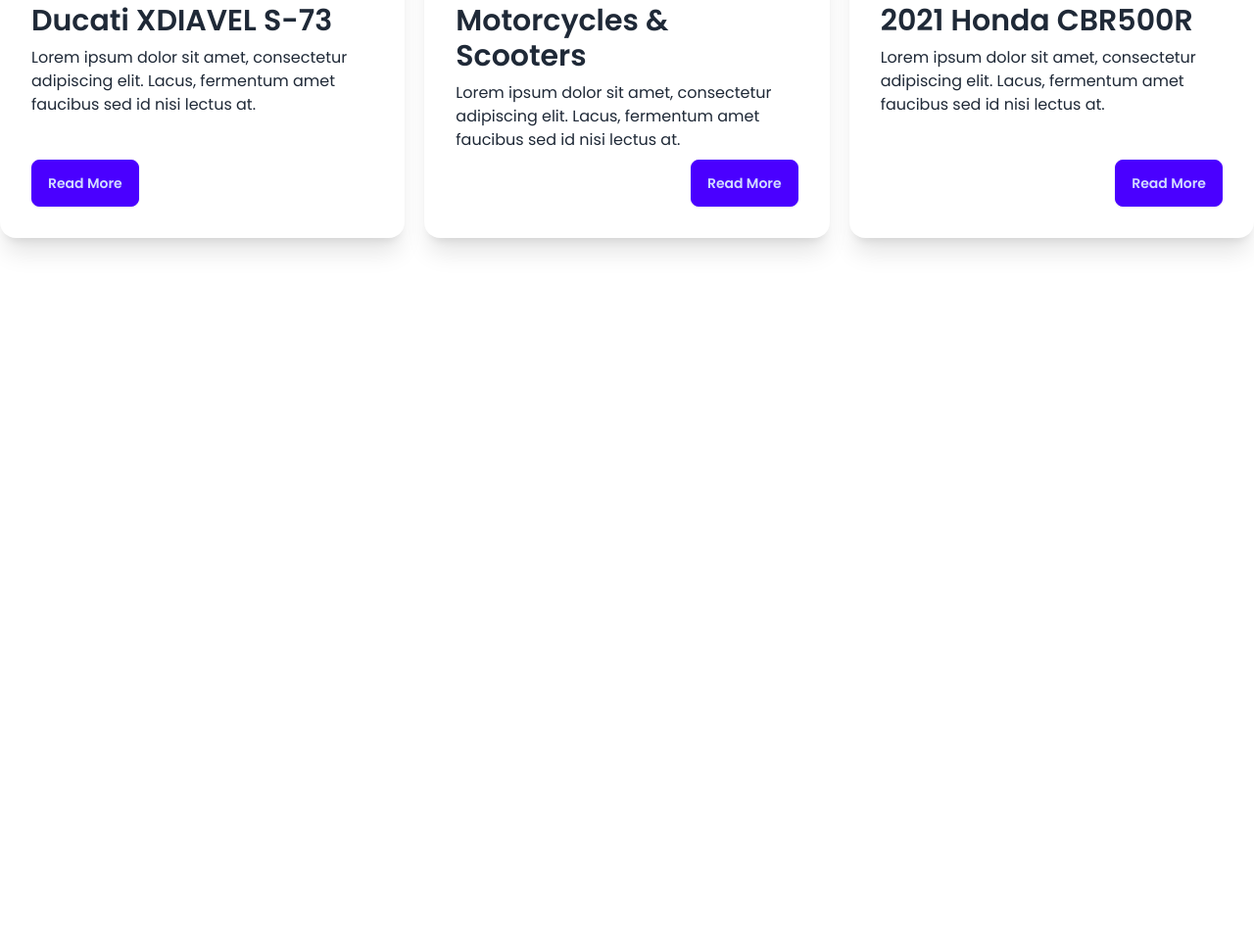
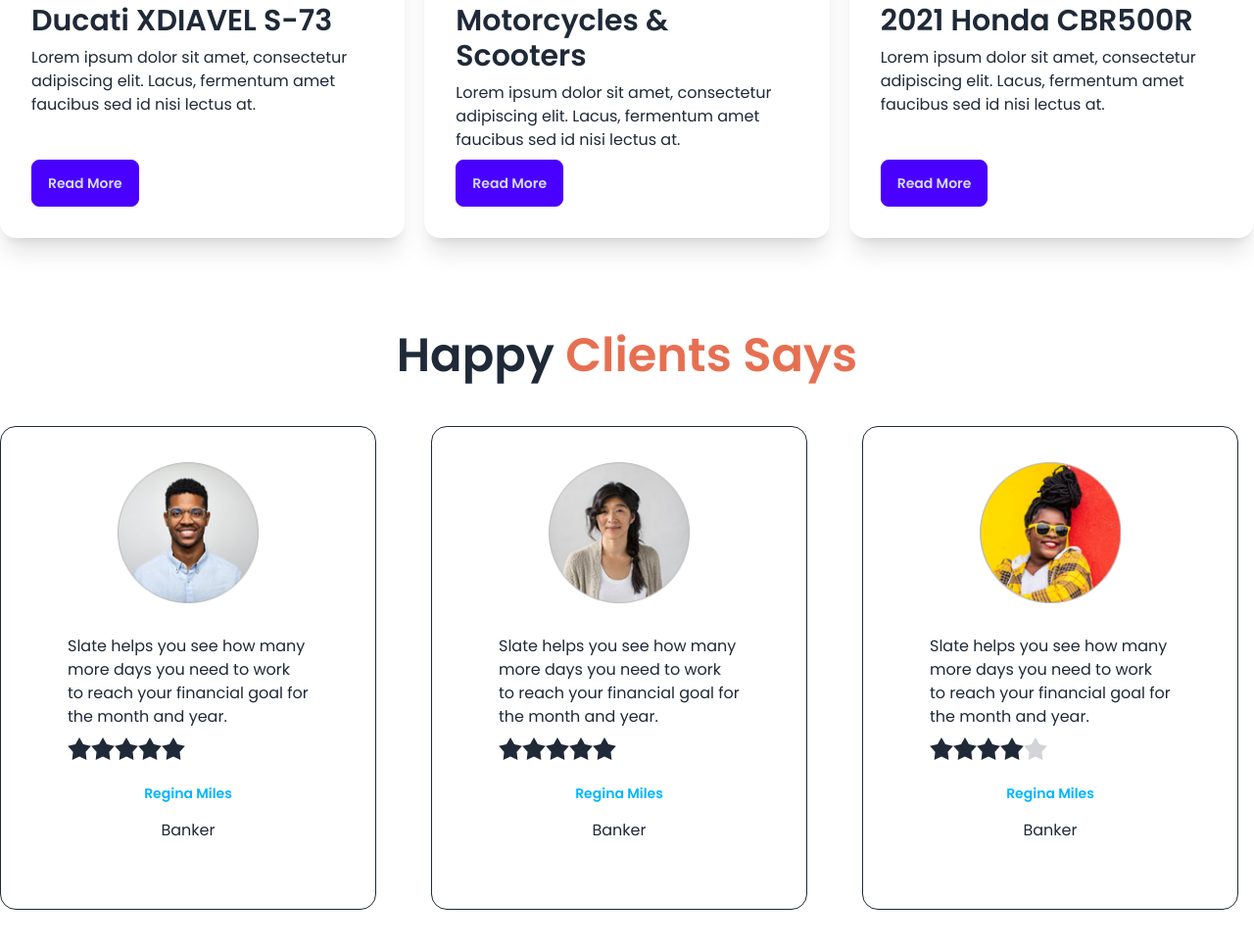
Before and after one commit to rironib/biker-zone, a plain HTML site: page index.html in a window 1280 px wide. Shown: the part 1099-2066 px from the top of the page at 98% size. Before the commit the page ends 1438 px from the top, so only its background shows below. Drawn offline with nearby package versions, Linux system fonts and the light colour scheme.

Commit message:
Clients section added

```diff
--- a/index.html
+++ b/index.html
@@ -203,7 +203,7 @@
                         <p>Lorem ipsum dolor sit amet, consectetur adipiscing elit. Lacus, fermentum amet faucibus sed
                             id
                             nisi lectus at.</p>
-                        <div class="card-actions justify-end">
+                        <div class="card-actions">
                             <button class="btn text-white btn-primary">Read More</button>
                         </div>
                     </div>
@@ -216,8 +216,95 @@
                         <p>Lorem ipsum dolor sit amet, consectetur adipiscing elit. Lacus, fermentum amet faucibus sed
                             id
                             nisi lectus at.</p>
-                        <div class="card-actions justify-end">
+                        <div class="card-actions">
                             <button class="btn text-white btn-primary">Read More</button>
+                        </div>
+                    </div>
+                </div>
+            </div>
+        </section>
+
+        <!-- Happy Clients -->
+        <section class="my-24">
+            <h3 class="text-5xl mb-12 font-semibold text-center">
+                Happy <span class="text-bike-primary">Clients Says</span>
+            </h3>
+            <div class="grid gap-10 grid-cols-1 md:grid-cols-2 lg:grid-cols-3">
+                <div class="card w-96 bg-base-100 p-9 border border-gray-400">
+                    <figure><img class="w-36" src="images/others/user-1.png" alt="Shoes" /></figure>
+                    <div class="card-body">
+                        <p>
+                            Slate helps you see how
+                            many more days you need
+                            to work to reach your financial
+                            goal for the month and year.
+                        </p>
+                        <div class="rating">
+                            <input type="radio" name="rating-2" class="mask mask-star-2 bg-orange-400" />
+                            <input type="radio" name="rating-2" class="mask mask-star-2 bg-orange-400" />
+                            <input type="radio" name="rating-2" class="mask mask-star-2 bg-orange-400" />
+                            <input type="radio" name="rating-2" class="mask mask-star-2 bg-orange-400" checked />
+                            <input type="radio" name="rating-2" class="mask mask-star-2 bg-orange-400" />
+                        </div>
+                        <div class="text-center space-y-4 mt-4">
+                            <h4 class="text-sm font-semibold text-info">
+                                Regina Miles
+                            </h4>
+                            <p>
+                                Banker
+                            </p>
+                        </div>
+                    </div>
+                </div>
+                <div class="card w-96 bg-base-100 p-9 border border-gray-400">
+                    <figure><img class="w-36" src="images/others/user-2.png" alt="Shoes" /></figure>
+                    <div class="card-body">
+                        <p>
+                            Slate helps you see how
+                            many more days you need
+                            to work to reach your financial
+                            goal for the month and year.
+                        </p>
+                        <div class="rating">
+                            <input type="radio" name="rating-2" class="mask mask-star-2 bg-orange-400" />
+                            <input type="radio" name="rating-2" class="mask mask-star-2 bg-orange-400" />
+                            <input type="radio" name="rating-2" class="mask mask-star-2 bg-orange-400" />
+                            <input type="radio" name="rating-2" class="mask mask-star-2 bg-orange-400" checked />
+                            <input type="radio" name="rating-2" class="mask mask-star-2 bg-orange-400" />
+                        </div>
+                        <div class="text-center space-y-4 mt-4">
+                            <h4 class="text-sm font-semibold text-info">
+                                Regina Miles
+                            </h4>
+                            <p>
+                                Banker
+                            </p>
+                        </div>
+                    </div>
+                </div>
+                <div class="card w-96 bg-base-100 p-9 border border-gray-400">
+                    <figure><img class="w-36" src="images/others/user-3.png" alt="Shoes" /></figure>
+                    <div class="card-body">
+                        <p>
+                            Slate helps you see how
+                            many more days you need
+                            to work to reach your financial
+                            goal for the month and year.
+                        </p>
+                        <div class="rating">
+                            <input type="radio" name="rating-2" class="mask mask-star-2 bg-orange-400" />
+                            <input type="radio" name="rating-2" class="mask mask-star-2 bg-orange-400" />
+                            <input type="radio" name="rating-2" class="mask mask-star-2 bg-orange-400" />
+                            <input type="radio" name="rating-2" class="mask mask-star-2 bg-orange-400" checked />
+                            <input type="radio" name="rating-2" class="mask mask-star-2 bg-orange-400" />
+                        </div>
+                        <div class="text-center space-y-4 mt-4">
+                            <h4 class="text-sm font-semibold text-info">
+                                Regina Miles
+                            </h4>
+                            <p>
+                                Banker
+                            </p>
                         </div>
                     </div>
                 </div>
```
